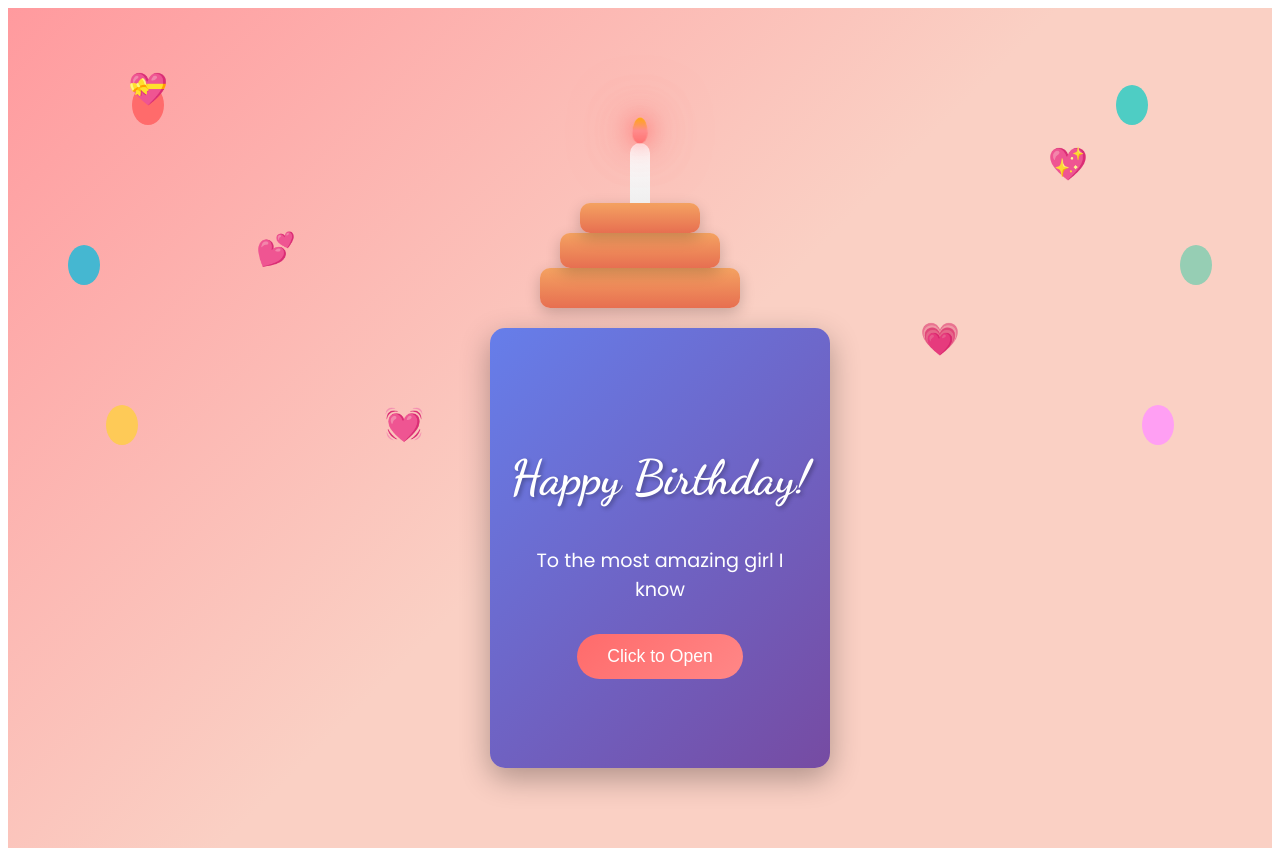
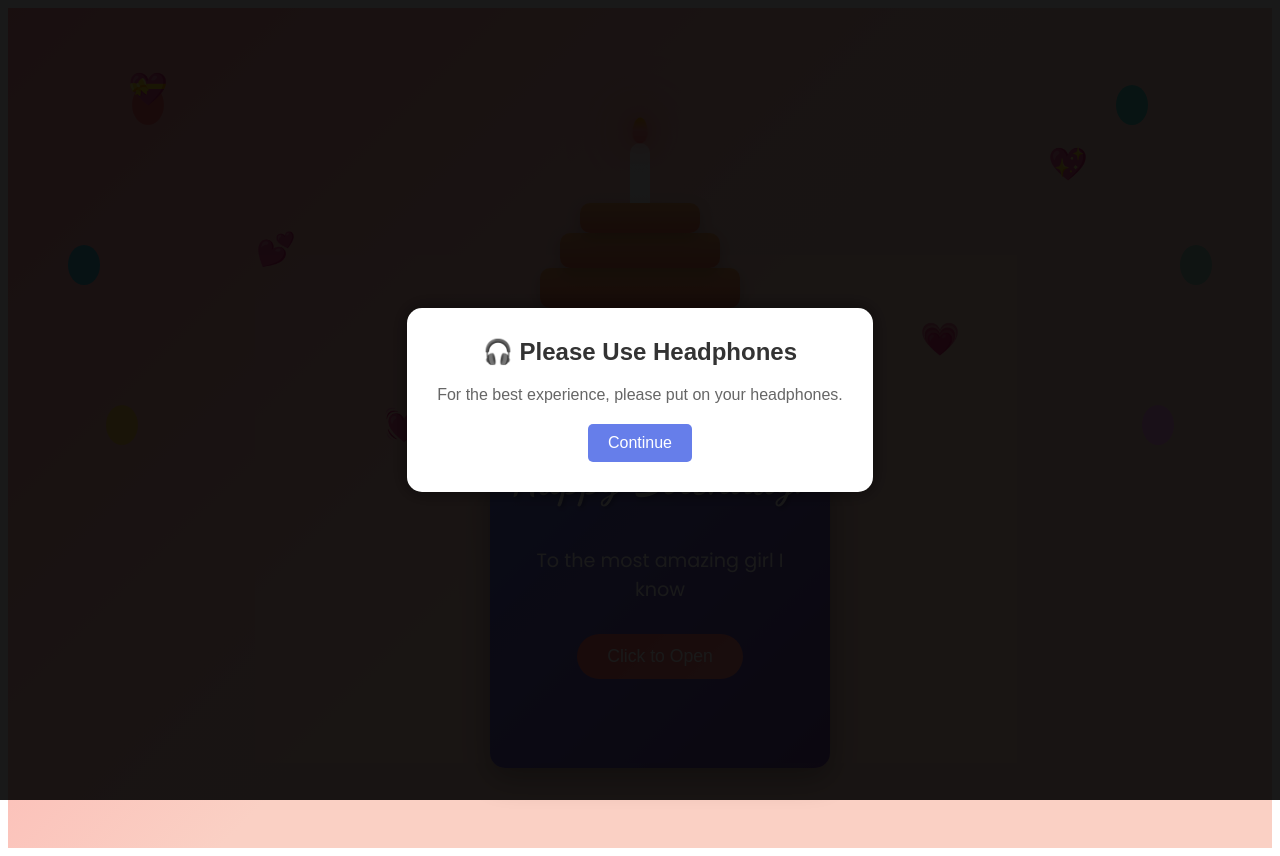
Before and after one commit to Alanbiju433/lordofdarkness, a website: page wish.html in a window 1280 px wide. Drawn offline with Linux system fonts and the light colour scheme.

Commit message:
Update wish.html

```diff
--- a/wish.html
+++ b/wish.html
@@ -5,6 +5,7 @@
     <meta name="viewport" content="width=device-width, initial-scale=1.0">
     <title>Happy Birthday My Dear Friend!</title>
     <link rel="stylesheet" href="styles.css">
+    <script src="bgm.js"></script>
     <link href="https://fonts.googleapis.com/css2?family=Dancing+Script:wght@400;700&family=Poppins:wght@300;400;600&display=swap" rel="stylesheet">
 </head>
 <body>
```
